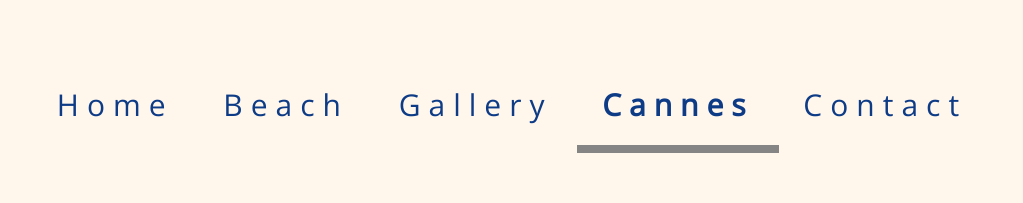
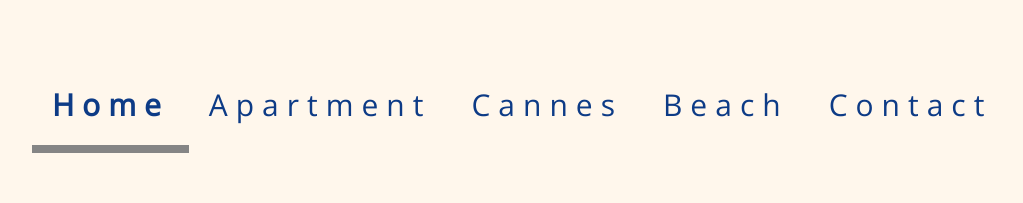
Before and after one commit to damonspencerroberts/cannes-website, a React (Create React App) app: page / in a window 1280 px wide. Shown: the top 203 px of the page, without its empty margins (128-1151 px from the left). Built offline with nearby package versions, Linux system fonts and the light colour scheme; grey boxes are pictures that could not be loaded; a web font is replaced by a local one.

Commit message:
Minor Changes to order and things in the navbar.

```diff
--- a/src/container/navbar/Navbar.js
+++ b/src/container/navbar/Navbar.js
@@ -14,20 +14,15 @@ class Navbar extends Component {
     render() {
         return (
                 <div className= {classes.Navbar}>
-                    <a className={`${classes.NavItem} ${this.state.activeClass === 0 ? classes.Active : null}`}
-                    onClick={()=> this.setState({activeClass: 0})}
+                    <a className={`${classes.NavItem} ${classes.Active}`}
                     href="/">Home</a>
-                    <a className={`${classes.NavItem} ${this.state.activeClass === 1 ? classes.Active : null}`}
-                    onClick={()=> this.setState({activeClass: 1})}
+                    <a className={classes.NavItem}
+                    href="/">Apartment</a>
+                    <a className={classes.NavItem}
+                    href="/">Cannes</a>
+                    <a className={classes.NavItem}
                     href="/">Beach</a>
-                    <a className={`${classes.NavItem} ${this.state.activeClass === 2 ? classes.Active : null}`}
-                    onClick={()=> this.setState({activeClass: 2})}
-                    href="/">Gallery</a>
-                    <a className={`${classes.NavItem} ${this.state.activeClass === 3 ? classes.Active : null}`}
-                    onClick={()=> this.setState({activeClass: 3})}
-                    href="/">Cannes</a>
-                    <a className={`${classes.NavItem} ${this.state.activeClass === 4 ? classes.Active : null}`}
-                    onClick={()=> this.setState({activeClass: 4})}
+                    <a className={classes.NavItem}
                     href="/">Contact</a>
                 </div>
         );
```
